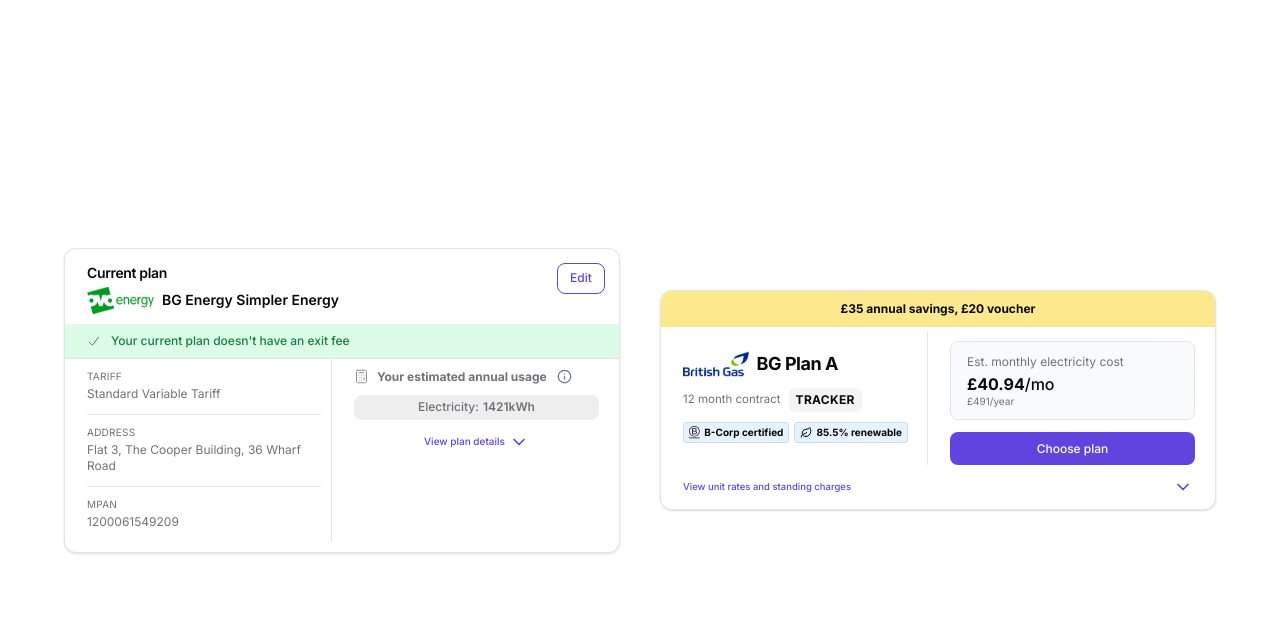
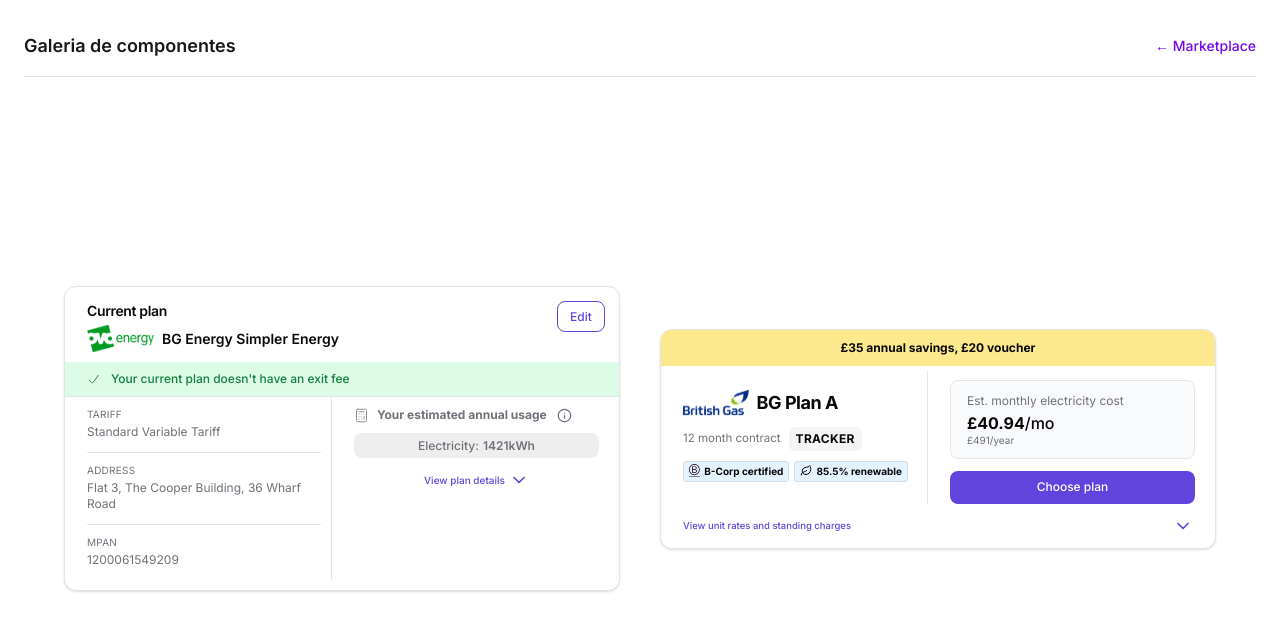
Before and after one commit to vargastm/just-move-in-challenge, a React (Vite) app: page /components in a window 1280 px wide. Shown: the top 630 px of the page. Built offline with nearby package versions, Linux system fonts and the light colour scheme.

Commit message:
feat: integrate react-router-dom for navigation and create ComponentsPage for enhanced structure

```diff
--- a/package.json
+++ b/package.json
@@ -14,7 +14,8 @@
   },
   "dependencies": {
     "react": "^19.2.4",
-    "react-dom": "^19.2.4"
+    "react-dom": "^19.2.4",
+    "react-router-dom": "^7.14.0"
   },
   "devDependencies": {
     "@eslint/js": "^9.39.4",
--- a/src/App.tsx
+++ b/src/App.tsx
@@ -1,70 +1,16 @@
-import { ChatPanel } from './components/ChatPanel'
-import { CurrentPlan } from './components/CurrentPlan'
-import { EnergyPlan, EnergyPlanUnitRatesDetails } from './components/EnergyPlan'
-import { MarketplaceHeader } from './components/MarketplaceHeader'
-import { SidebarRail } from './components/SidebarRail'
-import { currentPlanMock } from './mocks/currentPlanMock'
-import { energyPlanMock, energyPlanUnitRatesMock } from './mocks/energyPlanMock'
+import { BrowserRouter, Route, Routes } from 'react-router-dom'
+
+import { ComponentsPage } from './pages/ComponentsPage'
+import { MarketplacePage } from './pages/MarketplacePage'
 
 function App() {
   return (
-    <div className="flex h-dvh min-h-0 overflow-hidden bg-zinc-100 md:bg-white">
-      <SidebarRail />
-      <main className="flex min-h-0 min-w-0 flex-1 flex-col overflow-hidden bg-zinc-100 md:bg-white">
-        <MarketplaceHeader />
-        <div className="flex min-h-0 flex-1 flex-col overflow-hidden px-4 md:px-0 md:pl-10">
-          <div className="scrollbar-hide min-h-0 flex-1 overflow-y-auto">
-            <div className="flex flex-wrap items-start gap-6 pb-10">
-              <CurrentPlan
-                {...currentPlanMock}
-                onEdit={() => {
-                  alert('Edit plan - future feature')
-
-                  /* integrate with the edit plan page */
-                }}
-              />
-              <EnergyPlan
-                {...energyPlanMock}
-                ctaVariant="dual"
-                ratesDetails={
-                  <EnergyPlanUnitRatesDetails {...energyPlanUnitRatesMock} />
-                }
-                onChoosePlan={() => {
-                  alert('Lock in — future feature')
-                }}
-                onShowOtherPlans={() => {
-                  alert('Other plans — future feature')
-                }}
-                onViewRates={() => {
-                  /* optional analytics */
-                }}
-                onTopPickInfo={() => {
-                  alert('Top pick — future feature')
-                }}
-              />
-
-              <EnergyPlan
-                {...energyPlanMock}
-                isTopPick
-                ratesDetails={
-                  <EnergyPlanUnitRatesDetails {...energyPlanUnitRatesMock} />
-                }
-                onChoosePlan={() => {
-                  alert('Choose plan - future feature')
-                }}
-                onViewRates={() => {
-                  /* optional analytics */
-                }}
-                onTopPickInfo={() => {
-                  alert('Top pick — future feature')
-                }}
-              />
-            </div>
-          </div>
-        </div>
-      </main>
-      <ChatPanel />
-    </div>
+    <BrowserRouter>
+      <Routes>
+        <Route path="/" element={<MarketplacePage />} />
+        <Route path="/components" element={<ComponentsPage />} />
+      </Routes>
+    </BrowserRouter>
   )
 }
 
--- a/src/main.tsx
+++ b/src/main.tsx
@@ -4,12 +4,9 @@
 import { createRoot } from 'react-dom/client'
 
 import App from './App.tsx'
-import { ComponentsPage } from './pages/ComponentsPage'
-
-const path = window.location.pathname
-const showComponentsPage =
-  path === '/components' || path.endsWith('/components')
 
 createRoot(document.getElementById('root')!).render(
-  <StrictMode>{showComponentsPage ? <ComponentsPage /> : <App />}</StrictMode>,
+  <StrictMode>
+    <App />
+  </StrictMode>,
 )
--- a/src/pages/ComponentsPage.tsx
+++ b/src/pages/ComponentsPage.tsx
@@ -1,3 +1,5 @@
+import { Link } from 'react-router-dom'
+
 import { CurrentPlan } from '../components/CurrentPlan'
 import {
   EnergyPlan,
@@ -11,7 +13,19 @@
 
 export function ComponentsPage() {
   return (
-    <div className="flex min-h-screen items-center justify-center gap-10 bg-white px-6 py-12 max-[1200px]:flex-col">
+    <div className="flex min-h-screen flex-col gap-8 bg-white px-6 py-8">
+      <header className="flex items-center justify-between gap-4 border-b border-zinc-200 pb-4">
+        <h1 className="text-lg font-semibold text-zinc-900">
+          Galeria de componentes
+        </h1>
+        <Link
+          to="/"
+          className="text-sm font-medium text-violet-700 underline-offset-4 hover:underline"
+        >
+          ← Marketplace
+        </Link>
+      </header>
+      <div className="flex flex-1 flex-wrap items-center justify-center gap-10 max-[1200px]:flex-col">
         <CurrentPlan
           {...currentPlanMock}
           onEdit={() => {
@@ -32,5 +46,6 @@
           }}
         />
       </div>
+    </div>
   )
 }
--- /dev/null
+++ b/src/pages/MarketplacePage.tsx
@@ -0,0 +1,75 @@
+import { ChatPanel } from '../components/ChatPanel'
+import { CurrentPlan } from '../components/CurrentPlan'
+import {
+  EnergyPlan,
+  EnergyPlanUnitRatesDetails,
+} from '../components/EnergyPlan'
+import { MarketplaceHeader } from '../components/MarketplaceHeader'
+import { SidebarRail } from '../components/SidebarRail'
+import { currentPlanMock } from '../mocks/currentPlanMock'
+import {
+  energyPlanMock,
+  energyPlanUnitRatesMock,
+} from '../mocks/energyPlanMock'
+
+export function MarketplacePage() {
+  return (
+    <div className="flex h-dvh min-h-0 overflow-hidden bg-zinc-100 md:bg-white">
+      <SidebarRail />
+      <main className="flex min-h-0 min-w-0 flex-1 flex-col overflow-hidden bg-zinc-100 md:bg-white">
+        <MarketplaceHeader />
+        <div className="flex min-h-0 flex-1 flex-col overflow-hidden px-4 md:px-0 md:pl-10">
+          <div className="scrollbar-hide min-h-0 flex-1 overflow-y-auto">
+            <div className="flex flex-wrap items-start gap-6 pb-10">
+              <CurrentPlan
+                {...currentPlanMock}
+                onEdit={() => {
+                  alert('Edit plan - future feature')
+
+                  /* integrate with the edit plan page */
+                }}
+              />
+              <EnergyPlan
+                {...energyPlanMock}
+                ctaVariant="dual"
+                ratesDetails={
+                  <EnergyPlanUnitRatesDetails {...energyPlanUnitRatesMock} />
+                }
+                onChoosePlan={() => {
+                  alert('Lock in — future feature')
+                }}
+                onShowOtherPlans={() => {
+                  alert('Other plans — future feature')
+                }}
+                onViewRates={() => {
+                  /* optional analytics */
+                }}
+                onTopPickInfo={() => {
+                  alert('Top pick — future feature')
+                }}
+              />
+
+              <EnergyPlan
+                {...energyPlanMock}
+                isTopPick
+                ratesDetails={
+                  <EnergyPlanUnitRatesDetails {...energyPlanUnitRatesMock} />
+                }
+                onChoosePlan={() => {
+                  alert('Choose plan - future feature')
+                }}
+                onViewRates={() => {
+                  /* optional analytics */
+                }}
+                onTopPickInfo={() => {
+                  alert('Top pick — future feature')
+                }}
+              />
+            </div>
+          </div>
+        </div>
+      </main>
+      <ChatPanel />
+    </div>
+  )
+}
```
Also changed, not shown: vercel.json (added), 2 other files (tests, documents, lock files or other folders). Lines whose indentation alone changed are shown as unchanged.
